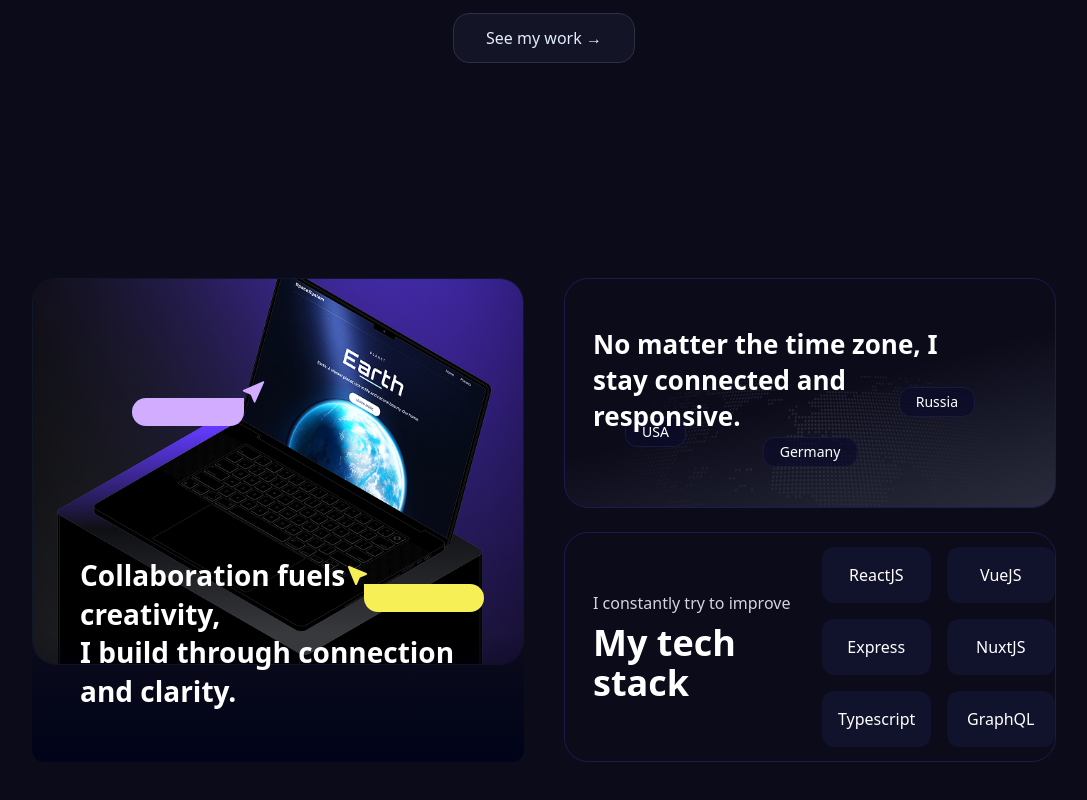
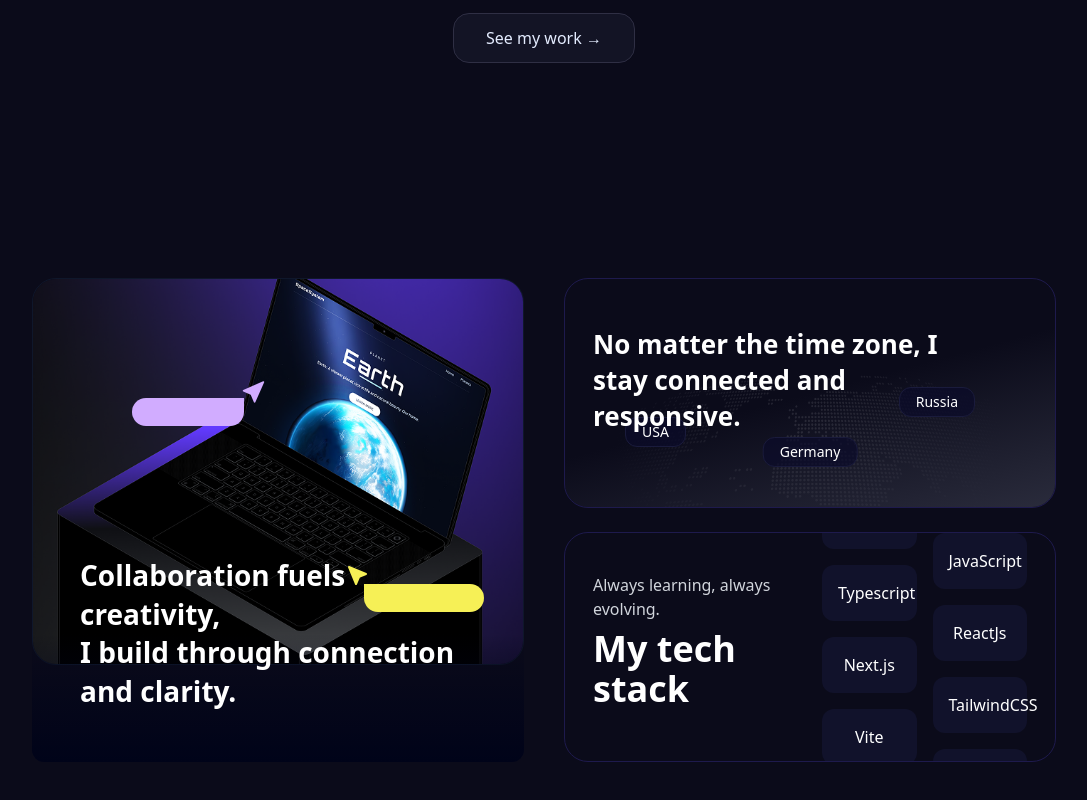
Before and after one commit to HaniCa-m/personal-portfolio, a React (Vite) app: page / in a window 1280 px wide. Shown: the part 518-1318 px from the top of the page, without its empty margins (96-1183 px from the left). Built offline with nearby package versions, Linux system fonts and the light colour scheme.

Commit message:
ProfileHighlights-upper-section

```diff
--- a/src/components/highlights/ProfileHighlights.tsx
+++ b/src/components/highlights/ProfileHighlights.tsx
@@ -1,8 +1,8 @@
 export default function ProfileHighlights() {
   return (
-    <section className="my-24 mx-6 sm:mx-12 lg:mx-32 grid grid-cols-1 xl:grid-cols-2 gap-10">
-      {/* Left Side */}
-      <div className="relative inline-block w-full">
+    <section>
+      <div className="my-24 mx-6 sm:mx-12 lg:mx-32 grid grid-cols-1 xl:grid-cols-2 gap-10">
+        <div className="relative inline-block w-full">
         <img
           className="rounded-3xl border border-slate-900 block w-full h-auto"
           src="/public/img/image.png"
@@ -45,9 +45,7 @@ export default function ProfileHighlights() {
         <div className="hidden sm:block absolute bottom-[110px] sm:bottom-[150px] right-[30px] sm:right-[40px] w-24 sm:w-30 h-5 sm:h-7 bg-[#F6F056] rounded-b-full rounded-r-full"></div>
       </div>
 
-      {/* Right Side */}
-      <div className="grid grid-rows-2 gap-6">
-        {/* Top Box */}
+      <div className="grid grid-rows-2 sm:gap-6">
         <div className="relative w-full h-[200px] sm:h-[230px] rounded-3xl overflow-hidden border border-indigo-950 flex items-start justify-start px-5 sm:px-7 py-8 sm:py-12">
           <img
             src="/public/img/section input.png"
@@ -68,26 +66,26 @@ export default function ProfileHighlights() {
             Russia
           </span>
         </div>
-
-        {/* Bottom Box */}
-        <div className="grid grid-cols-1 sm:grid-cols-2 gap-6 items-center w-full h-auto sm:h-[230px] rounded-3xl overflow-hidden border border-indigo-950 p-5 sm:p-0">
-          {/* Left Side */}
-          <div className="ml-0 sm:ml-7 text-center sm:text-left">
-            <p className="text-gray-300 mb-2 text-sm sm:text-base">I constantly try to improve</p>
+        <div className="grid grid-cols-1 sm:grid-cols-2 gap-6 items-center w-full sm:h-[230px] rounded-3xl overflow-hidden border border-indigo-950 p-5 sm:p-0">
+          <div className="ml-0 sm:ml-7 text-center mb-10 sm:mb-14 sm:text-left">
+            <p className="text-gray-300 mb-2 text-SM sm:text-base">Always learning, always evolving.</p>
             <h2 className="text-white text-2xl sm:text-4xl font-bold">My tech stack</h2>
           </div>
 
-          {/* Right Side */}
-          <div className="grid grid-cols-3 sm:grid-cols-2 gap-3 sm:gap-4">
-            <div className="bg-[#11122B] text-white p-3 sm:p-4 rounded-xl text-center">ReactJS</div>
-            <div className="bg-[#11122B] text-white p-3 sm:p-4 rounded-xl text-center">VueJS</div>
-            <div className="bg-[#11122B] text-white p-3 sm:p-4 rounded-xl text-center">Express</div>
-            <div className="bg-[#11122B] text-white p-3 sm:p-4 rounded-xl text-center">NuxtJS</div>
-            <div className="bg-[#11122B] text-white p-3 sm:p-4 rounded-xl text-center">Typescript</div>
-            <div className="bg-[#11122B] text-white p-3 sm:p-4 rounded-xl text-center">GraphQL</div>
+          <div className="grid grid-cols-3 sm:mr-7 sm:grid-cols-2 gap-3 sm:gap-4">
+            <div className="bg-[#11122B] text-white p-3 sm:p-4 rounded-xl text-center -translate-y-10">ReactJs</div>
+            <div className="bg-[#11122B] text-white p-3 sm:p-4 rounded-xl text-center">JavaScript</div>
+            <div className="bg-[#11122B] text-white p-3 sm:p-4 rounded-xl text-center -translate-y-10">Typescript</div>
+            <div className="hidden sm:block bg-[#11122B] text-white p-3 sm:p-4 rounded-xl text-center">ReactJs</div>
+            <div className="bg-[#11122B] text-white p-3 sm:p-4 rounded-xl text-center -translate-y-10">Next.js</div>
+            <div className="bg-[#11122B] text-white p-3 sm:p-4 rounded-xl text-center">TailwindCSS</div>
+            <div className="bg-[#11122B] text-white p-3 sm:p-4 rounded-xl text-center -translate-y-10">Vite</div>
+            <div className="hidden sm:block bg-[#11122B] text-white p-3 sm:p-4 rounded-xl text-center">Typescript</div>
           </div>
         </div>
       </div>
+      </div>
+
     </section>
   );
 }
```
